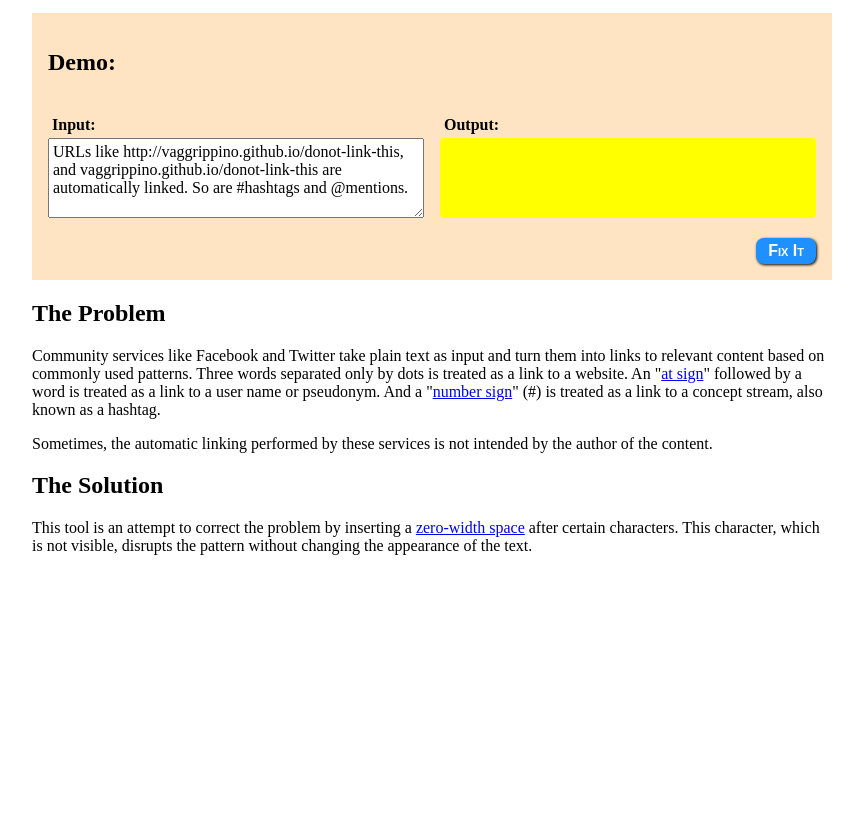
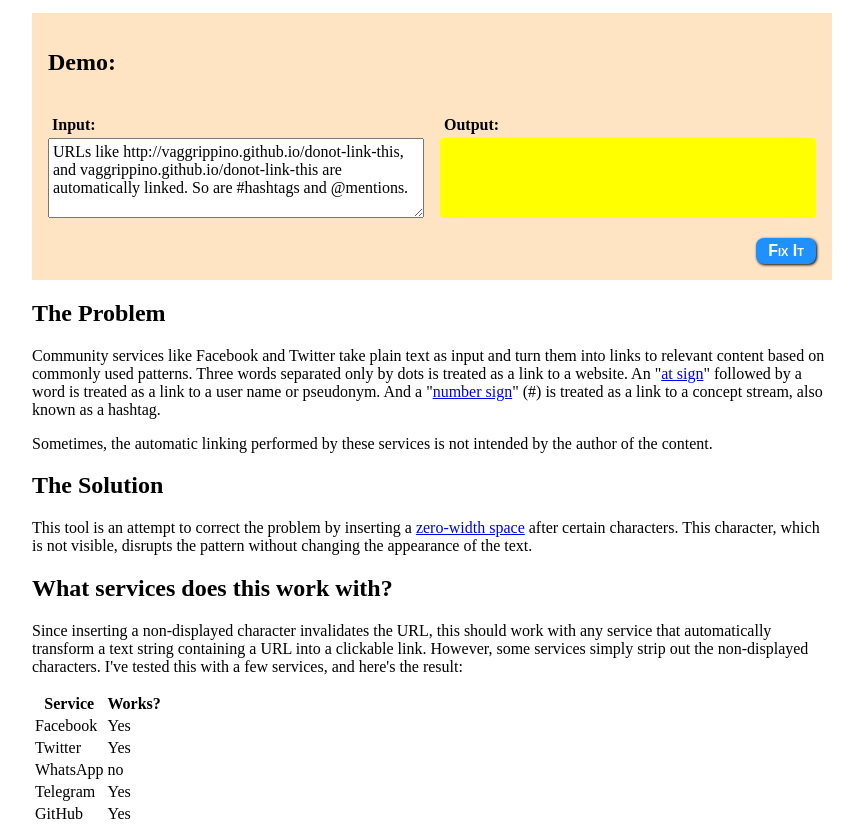
Before and after one commit to VAggrippino/donot-link-this, a website built with webpack: page dist/index.html in a window 1280 px wide. Shown: the part 101-935 px from the top of the page, without its empty margins (208-1071 px from the left). Before the commit the page ends 800 px from the top, so only its background shows below. Built offline with nearby package versions, Linux system fonts and the light colour scheme.

Commit message:
Add some testing information

```diff
--- a/dist/index.html
+++ b/dist/index.html
@@ -55,6 +55,34 @@
       character, which is not visible, disrupts the pattern without changing
       the appearance of the text.
     </p>
+    <h2>What services does this work with?</h2>
+    <p>
+      Since inserting a non-displayed character invalidates the URL, this
+      should work with any service that automatically transform a text string
+      containing a URL into a clickable link. However, some services simply
+      strip out the non-displayed characters. I've tested this with a few
+      services, and here's the result:
+    </p>
+    <table>
+      <tr>
+        <th>Service</th> <th>Works?</th>
+      </tr>
+      <tr>
+        <td>Facebook</td> <td class="yes">Yes</td>
+      </tr>
+      <tr>
+        <td>Twitter</td> <td class="yes">Yes</td>
+      </tr>
+      <tr>
+        <td>WhatsApp</td> <td class="no">no</td>
+      </tr>
+      <tr>
+        <td>Telegram</td> <td class="yes">Yes</td>
+      </tr>
+      <tr>
+        <td>GitHub</td> <td class="yes">Yes</td>
+      </tr>
+    </table>
   </main>
   <footer class="footer"></footer>
   <script src="main.js"></script>
```
